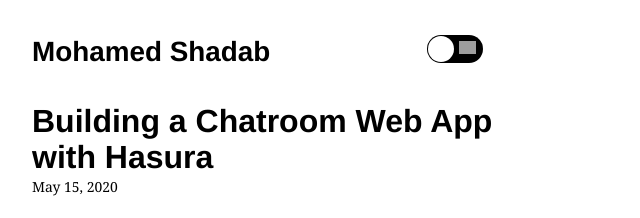
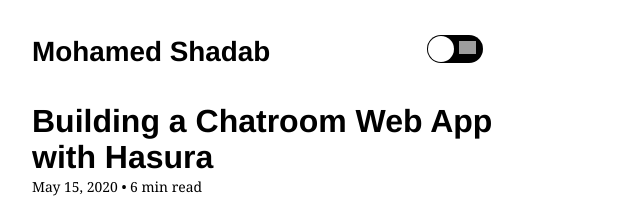
Before and after one commit to statebait/blog, a Gatsby site: page /building-chatroom-with-hasura/ in a window 1280 px wide. Shown: the top 218 px of the page, 347-987 px from the left. Built offline with nearby package versions, Linux system fonts and the light colour scheme; Gatsby itself is replaced by a stand-in of ours; some packages are replaced by stand-ins of ours; grey boxes are pictures that could not be loaded.

Commit message:
feat: add min read to blogs

```diff
--- a/src/templates/blog-post.js
+++ b/src/templates/blog-post.js
@@ -11,6 +11,11 @@
     const post = this.props.data.markdownRemark
     const siteTitle = this.props.data.site.siteMetadata.title
     const { previous, next } = this.props.pageContext
+
+    // To calculate read time (Approximation)
+    const dummyHtmlElement = document.createElement("span")
+    dummyHtmlElement.innerHTML = post.html
+    const minutes = dummyHtmlElement.textContent.split(" ").length / 200
 
     return (
       <Layout location={this.props.location} title={siteTitle}>
@@ -27,7 +32,7 @@
             marginTop: rhythm(-1),
           }}
         >
-          {post.frontmatter.date}
+          {post.frontmatter.date} • {minutes.toFixed(0)} min read
         </p>
         <div dangerouslySetInnerHTML={{ __html: post.html }} />
         <hr
@@ -36,7 +41,6 @@
           }}
         />
         <Bio />
-
         <ul
           style={{
             display: `flex`,
```
